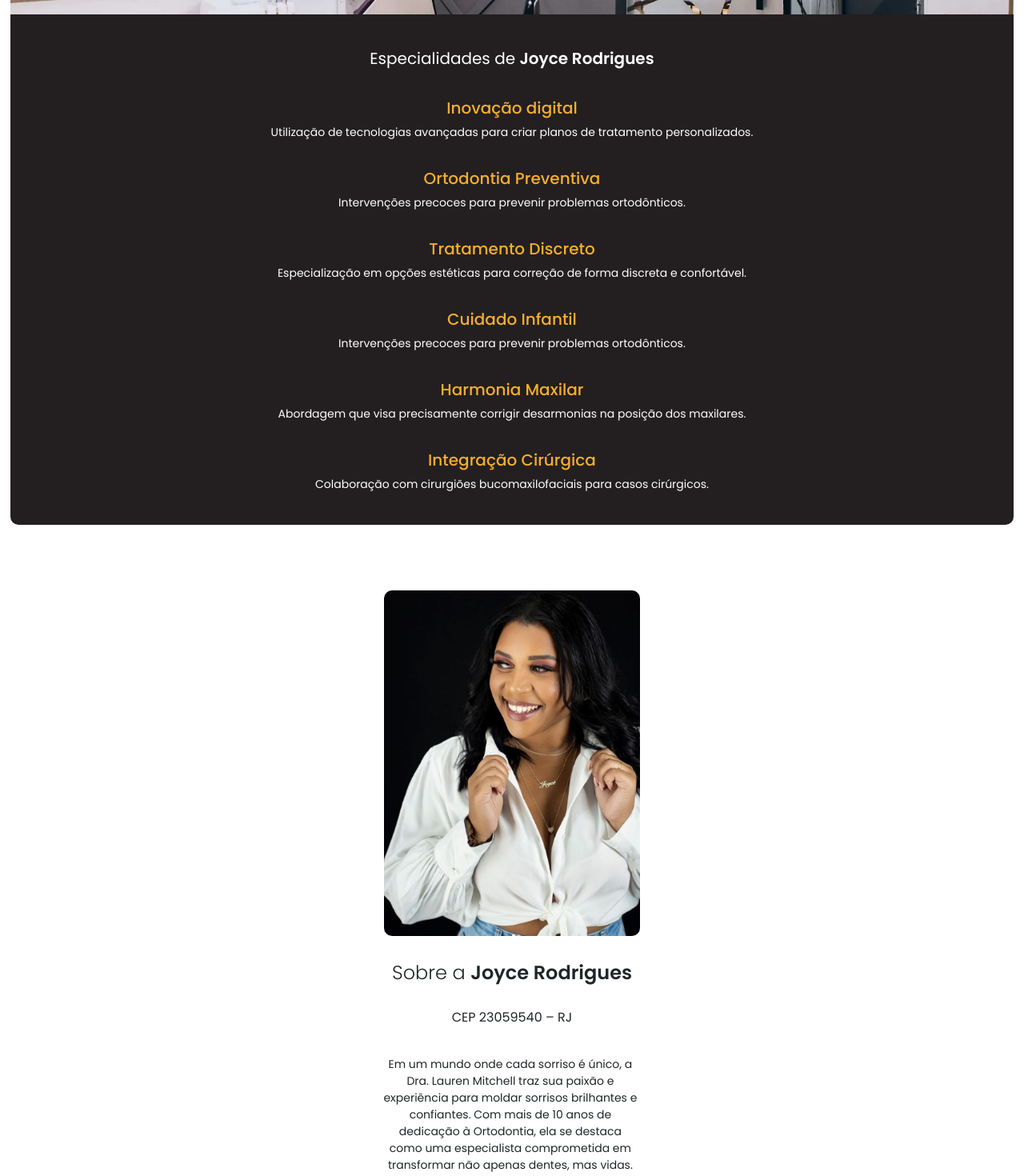
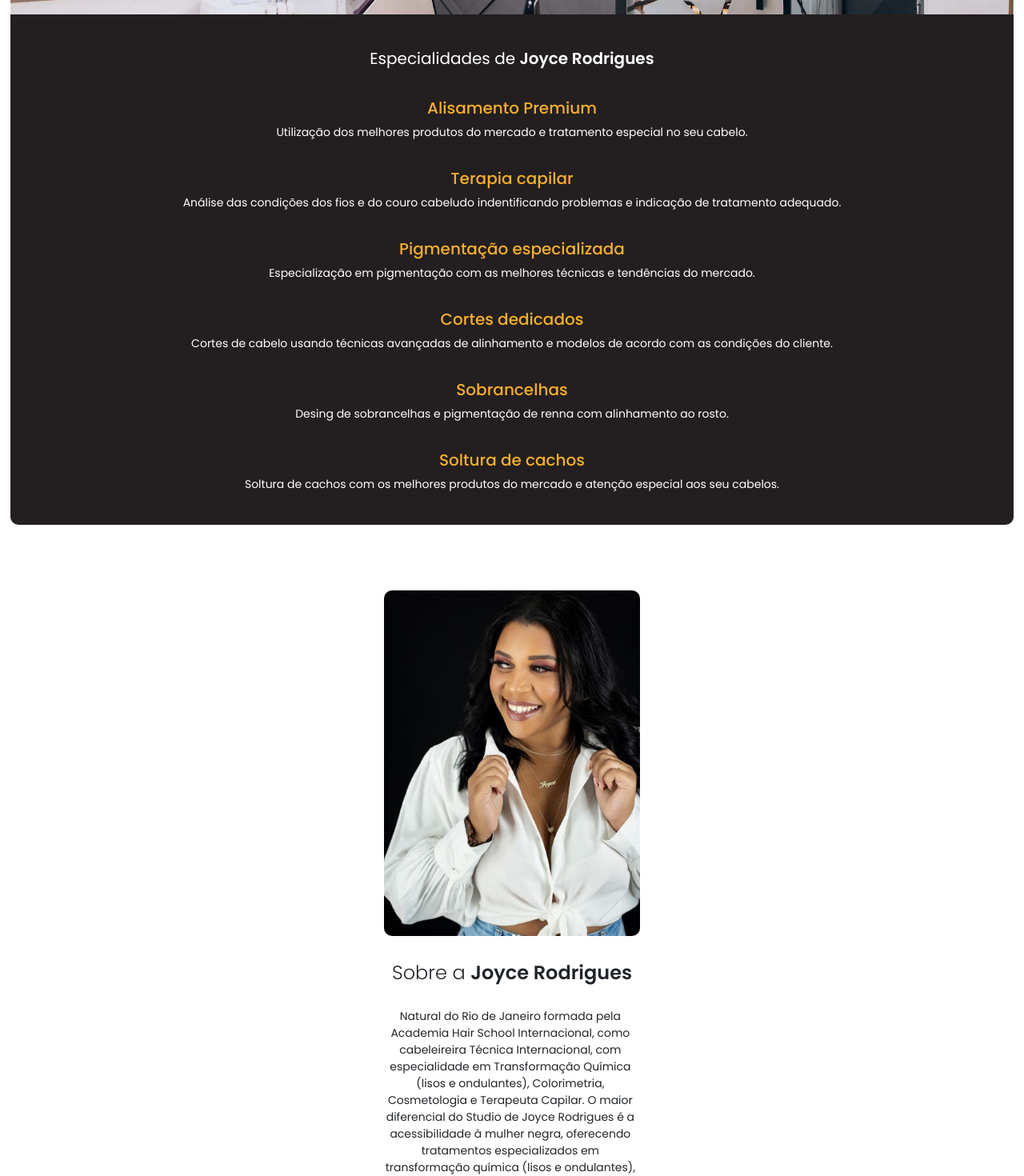
Before and after one commit to Renanjuniior6/StudioJR, a React (Vite) app: page / in a window 1280 px wide. Shown: the part 1060-2530 px from the top of the page at 80% size. Built offline with nearby package versions, Linux system fonts and the light colour scheme.

Commit message:
adicionado texto

```diff
--- a/index.html
+++ b/index.html
@@ -1,5 +1,5 @@
 <!doctype html>
-<html lang="en">
+<html lang="pt-br">
   <head>
     <meta charset="UTF-8" />
     <link rel="icon" type="image/svg+xml" href="/vite.svg" />
--- a/src/Pages/Cares/index.jsx
+++ b/src/Pages/Cares/index.jsx
@@ -10,13 +10,13 @@ export function Cares() {
       <h1>Cuidados com o seu cabelo</h1>
       <hr />
       <p>
-        Lorem, ipsum dolor sit amet consectetur adipisicing elit. Iste esse
-        eligendi, debitis rem reiciendis, sed repellendus dolore nulla saepe
-        alias quia unde voluptate officiis ipsam velit accusantium porro fugit
-        incidunt. Lorem ipsum dolor sit, amet consectetur adipisicing elit.
-        Perferendis enim totam voluptatum sint vel aperiam, itaque magni aliquam
-        alias facere, cum labore ex accusamus reprehenderit perspiciatis! Sint
-        ea repudiandae aliquam.
+        Manter os cuidados com o cabelo é tão importante quanto hidratar o corpo
+        e o rosto. A higiene correta traz diversos benefícios, como brilho,
+        maciez, maleabilidade, saúde e força aos fios. No entanto, para ter
+        cabelos bonitos e saudáveis, os cuidados precisam ser diários. O uso de
+        produtos adequados, a ordem correta de tratamentos, o cronograma capilar
+        bem pensado e a frequência correta de lavagem compõem uma rotina
+        perfeita para as madeixas.
       </p>
     </Container>
   )
--- a/src/components/About/index.jsx
+++ b/src/components/About/index.jsx
@@ -14,12 +14,19 @@ export function About() {
         <Title>
           Sobre a <b>Joyce Rodrigues</b>
         </Title>
-        <p>CEP 23059540 – RJ</p>
         <Content>
-          Em um mundo onde cada sorriso é único, a Dra. Lauren Mitchell traz sua
-          paixão e experiência para moldar sorrisos brilhantes e confiantes. Com
-          mais de 10 anos de dedicação à Ortodontia, ela se destaca como uma
-          especialista comprometida em transformar não apenas dentes, mas vidas.
+          Natural do Rio de Janeiro formada pela Academia Hair School
+          Internacional, como cabeleireira Técnica Internacional, com
+          especialidade em Transformação Química (lisos e ondulantes),
+          Colorimetria, Cosmetologia e Terapeuta Capilar. O maior diferencial do
+          Studio de Joyce Rodrigues é a acessibilidade à mulher negra,
+          oferecendo tratamentos especializados em transformação química (lisos
+          e ondulantes), respeitando a performance própria do fio e atendendo às
+          necessidades da cliente. Iniciei minha jornada como cabeleireira com
+          apenas 16 anos, através de uma oportunidade que me foi dada. A partir
+          de então, busquei me especializar e assim conquistei minha formação,
+          especialmente, com transformação química, área em que mais me destaco
+          e sou reconhecida.
         </Content>
         <BoldText>+3000 Cabelos transformados!</BoldText>
       </Text>
--- a/src/components/About/styles.js
+++ b/src/components/About/styles.js
@@ -31,6 +31,7 @@ export const Title = styled.h3`
   }
 `
 export const Content = styled.p`
+  text-align: center;
   width: 20rem;
   font-size: 0.875rem;
 `
--- a/src/components/AboutSpace/styles.js
+++ b/src/components/AboutSpace/styles.js
@@ -49,4 +49,5 @@ export const TextGroup = styled.div`
 `
 export const SpaceImg = styled.img`
   width: 86%;
+  border-radius: 15px;
 `
--- a/src/components/AdditionalInformation/index.jsx
+++ b/src/components/AdditionalInformation/index.jsx
@@ -21,7 +21,7 @@ export function AddicionalInformation() {
         <h3>Studio Joyce Rodrigues - JR</h3>
         <p>
           <MapPin size={32} />
-          Rua Professor Souza Moreira, 20 - Inhoaíba, CG - RJ
+          Rua A, 7 - Inhoaíba, CG - RJ
         </p>
         <iframe
           src="https://www.google.com/maps/embed?pb=!1m18!1m12!1m3!1d229.68931890220165!2d-43.59573651057605!3d-22.912297397878753!2m3!1f0!2f0!3f0!3m2!1i1024!2i768!4f13.1!3m3!1m2!1s0x9be463df7ff9af%3A0x7ab14d10001477cf!2sR.%20Prof.%20Souza%20Moreira%2C%2099%20-%20Inhoa%C3%ADba%2C%20Rio%20de%20Janeiro%20-%20RJ%2C%2023059-540!5e0!3m2!1spt-BR!2sbr!4v1716382264051!5m2!1spt-BR!2sbr"
--- a/src/components/MainQuestions/index.jsx
+++ b/src/components/MainQuestions/index.jsx
@@ -21,9 +21,11 @@ export function MainQuestions() {
           O que é o Alisamento Premium? <X size={20} />
         </QuestionBox>
         <AnswerBox className="collapse" id="premium">
-          O alisamento premium é um serviço de transmissão online que oferece
-          uma ampla variedade de séries, filmes e documentários premiados em
-          milhares de aparelhos conectados à internet.
+          O alisamento premium é um procedimento químico que tem como objetivo
+          deixar os cabelos mais lisos e sem frizz. Existem diferentes tipos de
+          alisamento capilar, como o alisamento com formol, entre outros. O
+          alisamento premium pode ser feito em todos os tipos de cabelo, desde
+          os lisos até os mais crespos.
         </AnswerBox>
       </Box>
 
@@ -35,12 +37,13 @@ export function MainQuestions() {
           aria-expanded="false"
           aria-controls="collapseExample"
         >
-          O que é Pigmentação? <X size={20} />
+          O que é Tintura? <X size={20} />
         </QuestionBox>
         <AnswerBox className="collapse" id="dye">
-          O alisamento premium é um serviço de transmissão online que oferece
-          uma ampla variedade de séries, filmes e documentários premiados em
-          milhares de aparelhos conectados à internet.
+          O processo de pintar o cabelo é conhecido como tintura. Algumas dicas
+          incluem lavar o cabelo antes da tintura para permitir que os óleos
+          naturais do cabelo sejam produzidos, o que ajuda a tintura a penetrar
+          com mais facilidade.
         </AnswerBox>
       </Box>
 
@@ -55,9 +58,9 @@ export function MainQuestions() {
           O que é Hidratação? <X size={20} />
         </QuestionBox>
         <AnswerBox className="collapse" id="hydration">
-          O alisamento premium é um serviço de transmissão online que oferece
-          uma ampla variedade de séries, filmes e documentários premiados em
-          milhares de aparelhos conectados à internet.
+          A hidratação capilar é um tratamento estético em que máscaras de
+          hidratantes são aplicadas nos cabelos para a reposição de água nos
+          fios, necessária para continuarem resistentes, maleáveis e brilhantes.
         </AnswerBox>
       </Box>
     </Container>
--- a/src/components/Products/index.jsx
+++ b/src/components/Products/index.jsx
@@ -29,35 +29,35 @@ export function Products() {
         <SwiperSlide>
           <BoxProduct>
             <img src={prd1} alt="Imagem do produto" />
-            <h3>Produto X</h3>
+            <h3>Shampoo</h3>
           </BoxProduct>
         </SwiperSlide>
         <SwiperSlide>
           {" "}
           <BoxProduct>
             <img src={prd2} alt="Imagem do produto" />
-            <h3>Produto X</h3>
+            <h3>Máscara Capilar</h3>
           </BoxProduct>
         </SwiperSlide>
         <SwiperSlide>
           {" "}
           <BoxProduct>
             <img src={prd3} alt="Imagem do produto" />
-            <h3>Produto X</h3>
+            <h3>Kit Siege </h3>
           </BoxProduct>
         </SwiperSlide>
         <SwiperSlide>
           {" "}
           <BoxProduct>
             <img src={prd4} alt="Imagem do produto" />
-            <h3>Produto X</h3>
+            <h3>Máscara e condicionador</h3>
           </BoxProduct>
         </SwiperSlide>
         <SwiperSlide>
           {" "}
           <BoxProduct>
             <img src={prd5} alt="Imagem do produto" />
-            <h3>Produto X</h3>
+            <h3>Serie Expert tonalizante</h3>
           </BoxProduct>
         </SwiperSlide>
       </Swiper>
--- a/src/components/Specialization/index.jsx
+++ b/src/components/Specialization/index.jsx
@@ -13,38 +13,45 @@ export function Specialization() {
           Especialidades de <b>Joyce Rodrigues</b>
         </Title>
         <InfoText>
-          <h3>Inovação digital</h3>
+          <h3>Alisamento Premium</h3>
           <p>
-            Utilização de tecnologias avançadas para criar planos de tratamento
-            personalizados.
+            Utilização dos melhores produtos do mercado e tratamento especial no
+            seu cabelo.
           </p>
         </InfoText>
         <InfoText>
-          <h3>Ortodontia Preventiva</h3>
-          <p>Intervenções precoces para prevenir problemas ortodônticos.</p>
-        </InfoText>
-        <InfoText>
-          <h3>Tratamento Discreto</h3>
+          <h3>Terapia capilar</h3>
           <p>
-            Especialização em opções estéticas para correção de forma discreta e
-            confortável.
+            Análise das condições dos fios e do couro cabeludo indentificando
+            problemas e indicação de tratamento adequado.
           </p>
         </InfoText>
         <InfoText>
-          <h3>Cuidado Infantil</h3>
-          <p>Intervenções precoces para prevenir problemas ortodônticos.</p>
-        </InfoText>
-        <InfoText>
-          <h3>Harmonia Maxilar</h3>
+          <h3>Pigmentação especializada</h3>
           <p>
-            Abordagem que visa precisamente corrigir desarmonias na posição dos
-            maxilares.
+            Especialização em pigmentação com as melhores técnicas e tendências
+            do mercado.
           </p>
         </InfoText>
         <InfoText>
-          <h3>Integração Cirúrgica</h3>
+          <h3>Cortes dedicados</h3>
           <p>
-            Colaboração com cirurgiões bucomaxilofaciais para casos cirúrgicos.
+            Cortes de cabelo usando técnicas avançadas de alinhamento e modelos
+            de acordo com as condições do cliente.{" "}
+          </p>
+        </InfoText>
+        <InfoText>
+          <h3>Sobrancelhas</h3>
+          <p>
+            Desing de sobrancelhas e pigmentação de renna com alinhamento ao
+            rosto.
+          </p>
+        </InfoText>
+        <InfoText>
+          <h3>Soltura de cachos</h3>
+          <p>
+            Soltura de cachos com os melhores produtos do mercado e atenção
+            especial aos seu cabelos.
           </p>
         </InfoText>
       </InfoGroup>
```
Also changed, not shown: src/components/AboutSpace/index.jsx (+6 -7 lines), src/components/Assessments/index.jsx (+12 -12 lines), .eslintrc.json, Images/General/saloon-1.jpg (added).
